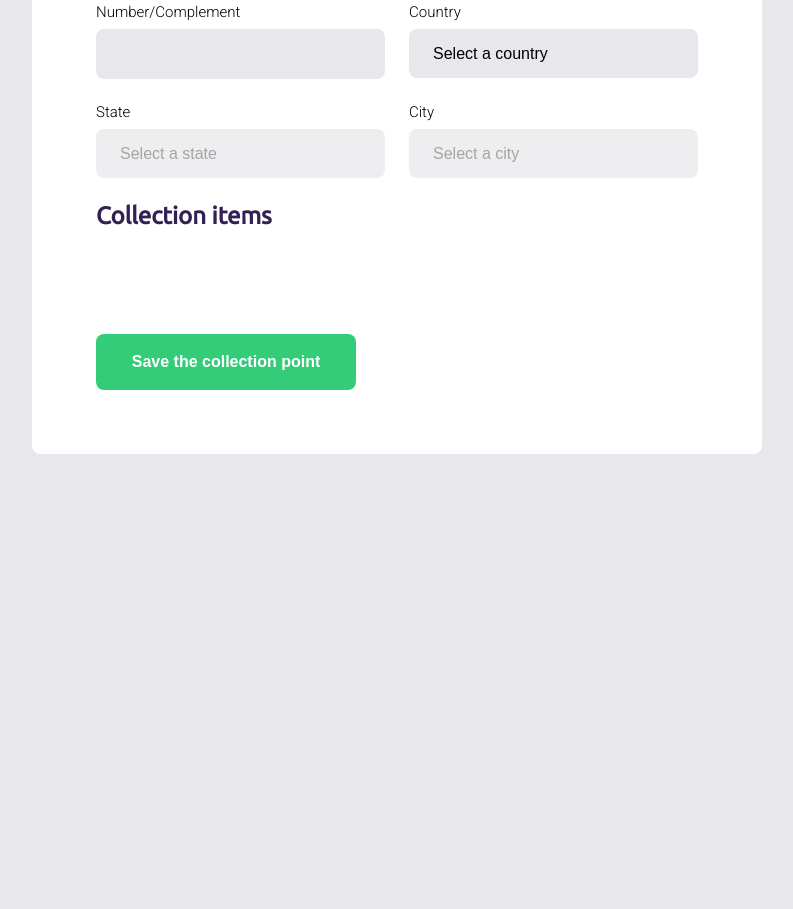
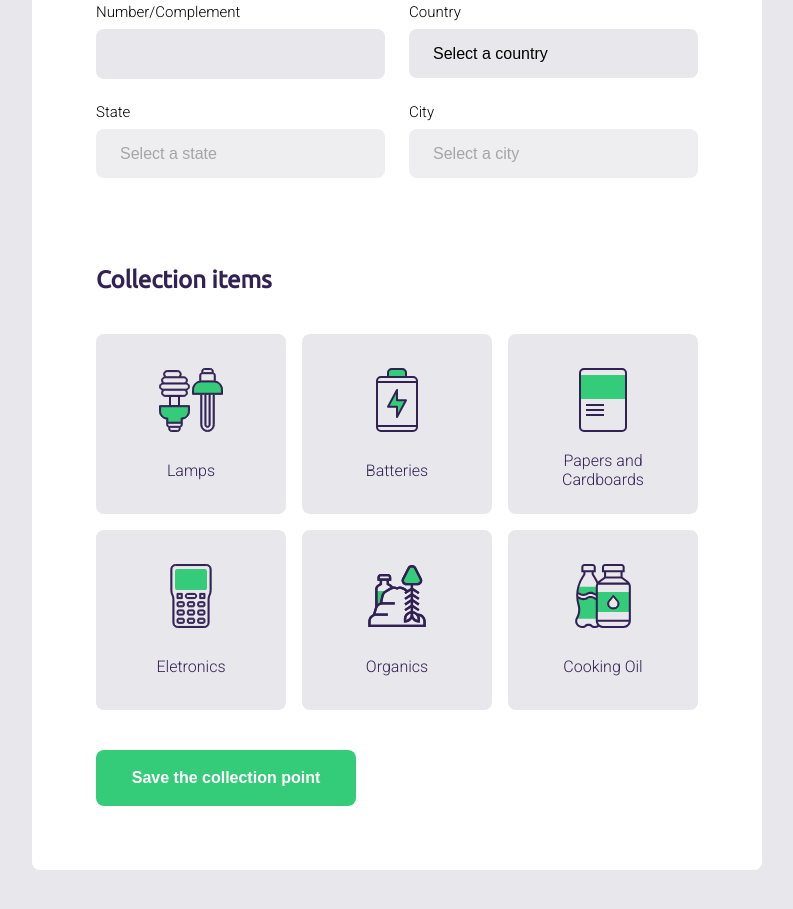
Before and after one commit to marcoaminotto/ecoleta, a plain HTML site: page frontend/src/pages/CreatePoint/index.html in a window 1280 px wide. Shown: the part 607-1516 px from the top of the page, without its empty margins (243-1036 px from the left). Before the commit the page ends 1141 px from the top, so only its background shows below. Drawn offline with Linux system fonts and the light colour scheme.

Commit message:
Implement collection items grid and add a selected event to it

```diff
--- a/frontend/src/pages/CreatePoint/index.html
+++ b/frontend/src/pages/CreatePoint/index.html
@@ -57,14 +57,42 @@
           </div>
         </div>
       </fieldset>
-      <legend>
-        <h2>Collection items</h2>
-      </legend>
       <fieldset>
-
+        <legend>
+          <h2>Collection items</h2>
+        </legend>
+        <div class="items-grid">
+          <li data-id="1">
+            <img src="../../assets/lamps.svg" alt="Lamps">
+            <span>Lamps</span>
+          </li>
+          <li data-id="2">
+            <img src="../../assets/batteries.svg" alt="Batteries">
+            <span>Batteries</span>
+          </li>
+          <li data-id="3">
+            <img src="../../assets/paper.svg" alt="Papers and Cardboards">
+            <span>Papers and Cardboards</span>
+          </li>
+          <li data-id="4">
+            <img src="../../assets/eletronics.svg" alt="Eletronics">
+            <span>Eletronics</span>
+          </li>
+          <li data-id="5">
+            <img src="../../assets/organics.svg" alt="Organics">
+            <span>Organics</span>
+          </li>
+          <li data-id="6">
+            <img src="../../assets/oil.svg" alt="Cooking Oil">
+            <span>Cooking Oil</span>
+          </li>
+        </div>
+        <input type="hidden" name="items">
       </fieldset>
       <button type="submit ">Save the collection point</button>
     </form>
   </div>
+  <script type="application/javascript" src="./script.js">
+</script>
 </body>
 </html>
--- /dev/null
+++ b/frontend/src/pages/CreatePoint/script.js
@@ -0,0 +1,38 @@
+// function getCountries() {
+//   fetch(`http://battuta.medunes.net/api/country/all/?key=${key}`, {
+//     credentials: 'include',
+//     mode: 'cors'
+//   })
+//   .then(res => console.log(res.json()));
+// }
+
+
+// getCountries();
+
+const itemsToCollect = document.querySelectorAll(".items-grid li");
+
+for ( const item of itemsToCollect ) {
+  item.addEventListener("click", handleSelectedItem);
+}
+
+const collectedItems = document.querySelector("input[name=items]");
+
+let selectedItems = [];
+
+function handleSelectedItem(event) {
+  const item = event.target;
+
+  item.classList.toggle("selected");
+
+  const itemId = item.dataset.id;
+
+  const alreadySelected = selectedItems.findIndex( item => item == itemId);
+
+  if (alreadySelected != -1) {
+    selectedItems = selectedItems.filter(item => item != itemId);
+  } else {
+    selectedItems.push(itemId);
+  }
+
+  collectedItems.value = selectedItems;
+}
--- a/frontend/src/styles/1-helpers/_variables.scss
+++ b/frontend/src/styles/1-helpers/_variables.scss
@@ -2,3 +2,4 @@ $background-color: #e7e7ec;
 $title-color: #322153;
 $primary-color: #34cb79;
 $primary-color-strong: #2fb86e;
+$primary-color-soft: #e1faec;
--- a/frontend/src/styles/3-basics/_reset.scss
+++ b/frontend/src/styles/3-basics/_reset.scss
@@ -7,3 +7,7 @@
 select {
   appearance: none;
 }
+
+li {
+  list-style: none;
+}
--- a/frontend/src/styles/4-layout/_form.scss
+++ b/frontend/src/styles/4-layout/_form.scss
@@ -70,3 +70,42 @@
     }
   }
 }
+
+.items-grid {
+  display: grid;
+  grid-template-columns: 1fr 1fr 1fr;
+  gap: 16px;
+
+  li {
+    background-color: $background-color;
+    border: 2px solid $background-color;
+    border-radius: 8px;
+    height: 180px;
+    padding: 32px 24px 16px;
+    display: flex;
+    flex-direction: column;
+    align-items: center;
+    justify-content: space-between;
+    text-align: center;
+    cursor: pointer;
+
+    span {
+      flex: 1;
+      display: flex;
+      align-items: center;
+      margin-top: 12px;
+      color: $title-color;
+    }
+
+    img, span {
+      pointer-events: none;
+    }
+
+    &.selected {
+      background-color: $primary-color-soft;
+      border: 2px solid $primary-color;
+      transition: background-color 400ms;
+    }
+  }
+
+}
```
Also changed, not shown: frontend/src/assets/batteries.svg (renamed from frontend/src/assets/baterias.svg), frontend/src/assets/eletronics.svg (renamed from frontend/src/assets/eletronicos.svg), frontend/src/assets/lamps.svg (renamed from frontend/src/assets/lampadas.svg), frontend/src/assets/oil.svg (renamed from frontend/src/assets/oleo.svg), frontend/src/assets/organics.svg (renamed from frontend/src/assets/organicos.svg), frontend/src/assets/paper.svg (renamed from frontend/src/assets/papeis-papelao.svg), frontend/src/styles/main.css, 1 other file.
